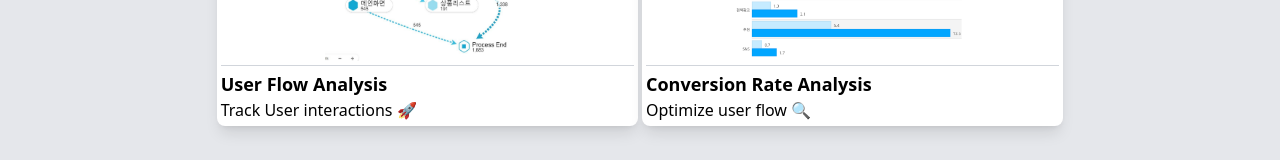
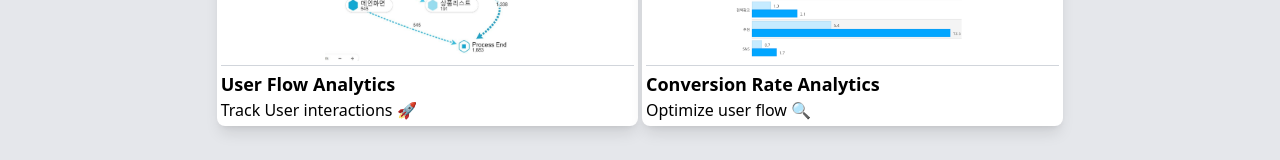
Before and after one commit to originchoi/FlowCatcher-client, a React (Vite) app: page / in a window 1280 px wide. Shown: the part 1268-1428 px from the top of the page. Built offline with nearby package versions, Linux system fonts and the light colour scheme; no server answers.

Commit message:
Style: change the wording

```diff
--- a/src/components/MainPage/index.jsx
+++ b/src/components/MainPage/index.jsx
@@ -74,7 +74,7 @@ function MainPage() {
                 className="w-full h-150 object-contain rounded-t-lg"
               />
               <div className="border-t border-gray-300 mt-4 pt-4">
-                <h3 className="font-bold text-lg">User Flow Analysis</h3>
+                <h3 className="font-bold text-lg">User Flow Analytics</h3>
                 <p>Track User interactions 🚀</p>
               </div>
             </div>
@@ -85,7 +85,7 @@ function MainPage() {
                 className="w-full h-150 object-contain rounded-t-lg"
               />
               <div className="border-t border-gray-300 mt-4 pt-4">
-                <h3 className="font-bold text-lg">Conversion Rate Analysis</h3>
+                <h3 className="font-bold text-lg">Conversion Rate Analytics</h3>
                 <p>Optimize user flow 🔍</p>
               </div>
             </div>
```
